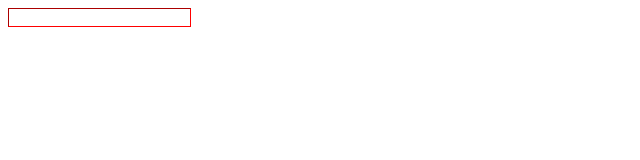
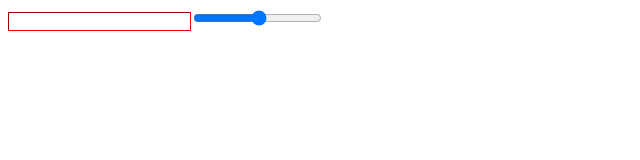
Before and after one commit to khosravifatemeh/react-color-toner, a React (Create React App) app: page / in a window 1280 px wide. Shown: the top 160 px of the page, without its empty margins (0-640 px from the left). Built offline with nearby package versions, Linux system fonts and the light colour scheme.

Commit message:
feat: handle slider change

```diff
--- a/src/components/SliderColor.tsx
+++ b/src/components/SliderColor.tsx
@@ -1,5 +1,21 @@
-import React from "react";
-const SliderColor = () => {
-  return <div></div>;
+import React, { useState } from "react";
+type Props = {
+  callback: (range: number) => void;
+};
+const SliderColor: React.FC<Props> = ({ callback }) => {
+  const [value, setValue] = useState("");
+  function handleChange(e: any) {
+    setValue(e.target.value);
+    return callback(e.target.value);
+  }
+  return (
+    <input
+      type="range"
+      min="1"
+      max="40"
+      value={value}
+      onChange={(e) => handleChange(e)}
+    />
+  );
 };
 export default SliderColor;
```
